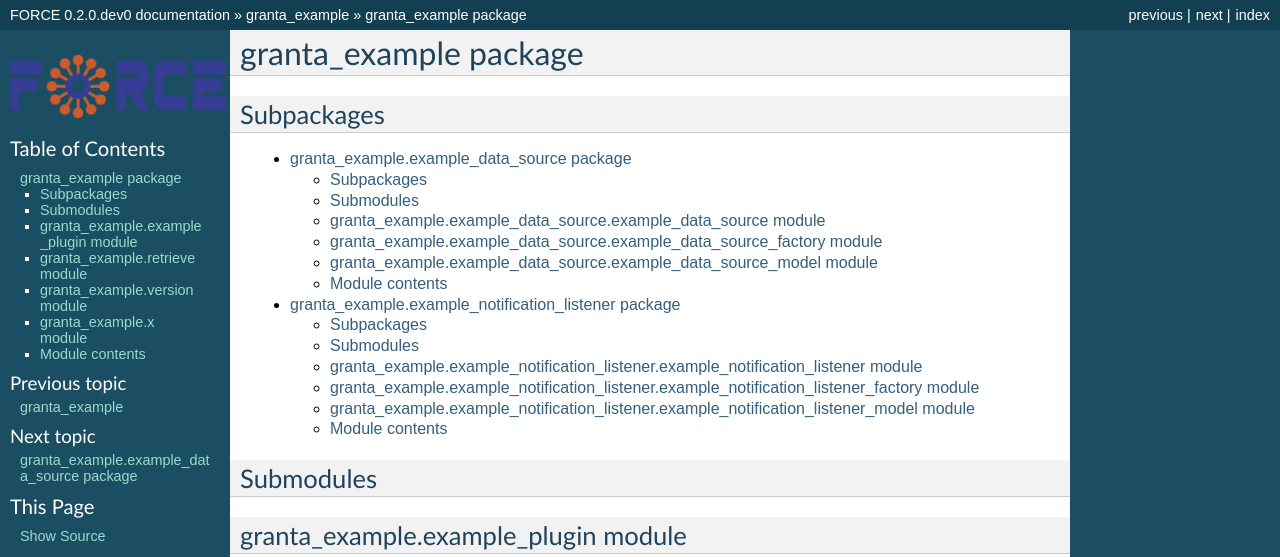
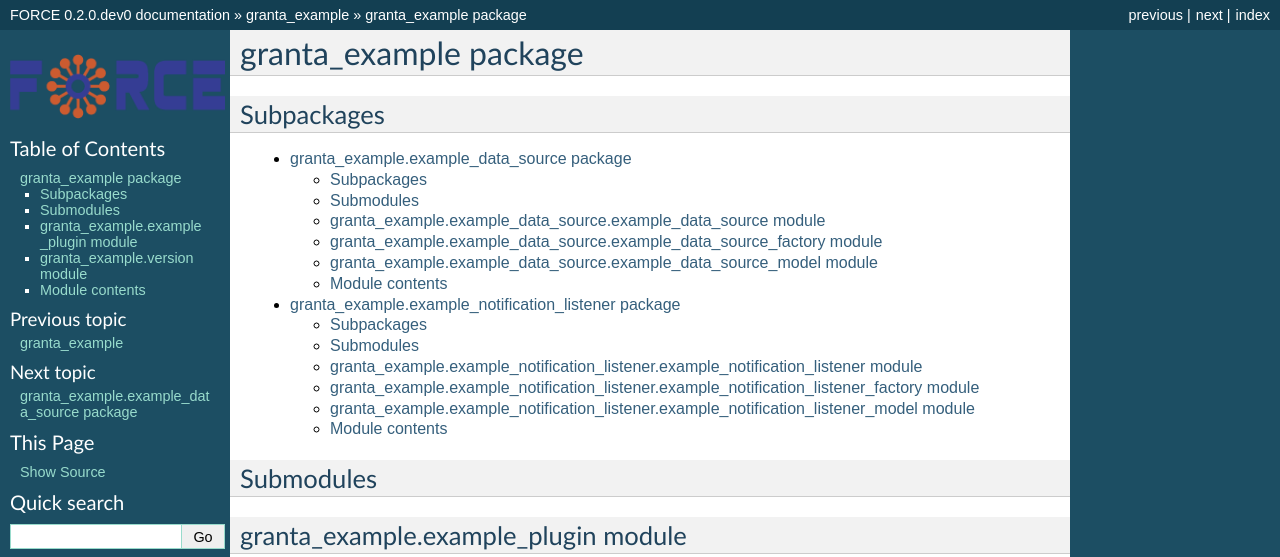
Before and after one commit to force-h2020/force-bdss-plugin-granta-example, a Sphinx documentation site: the page built from doc/source/api/granta_example.rst, in a window 1280 px wide. Shown: the top 557 px of the page. Built offline with Sphinx 7.4.7, drawn with Linux system fonts in a browser that asks for light colours; pages that are not in the unit, such as notebooks, are missing from menus; some of the changed text lies outside the part shown.

Commit message:
Removed rogue code from docs

```diff
--- a/doc/source/api/granta_example.rst
+++ b/doc/source/api/granta_example.rst
@@ -21,26 +21,10 @@
     :undoc-members:
     :show-inheritance:
 
-granta\_example\.retrieve module
---------------------------------
-
-.. automodule:: granta_example.retrieve
-    :members:
-    :undoc-members:
-    :show-inheritance:
-
 granta\_example\.version module
 -------------------------------
 
 .. automodule:: granta_example.version
-    :members:
-    :undoc-members:
-    :show-inheritance:
-
-granta\_example\.x module
--------------------------
-
-.. automodule:: granta_example.x
     :members:
     :undoc-members:
     :show-inheritance:
```
